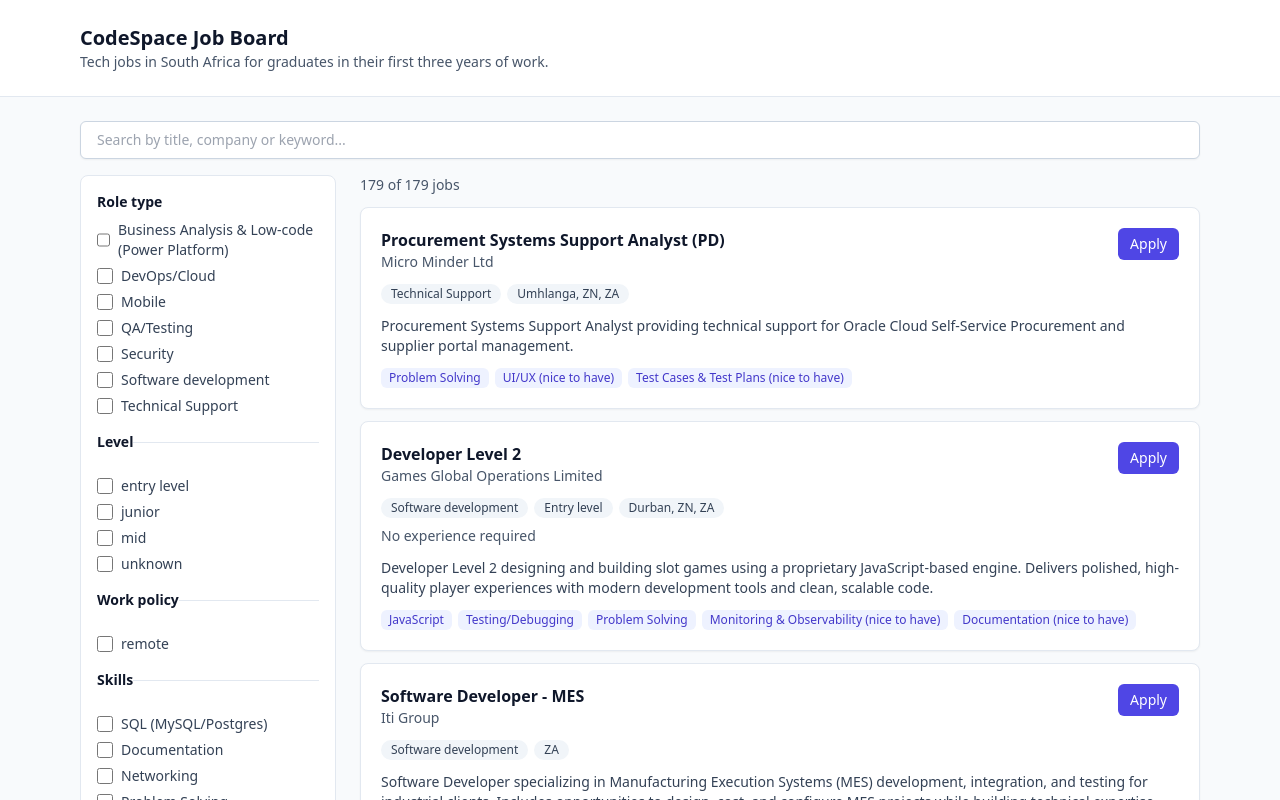
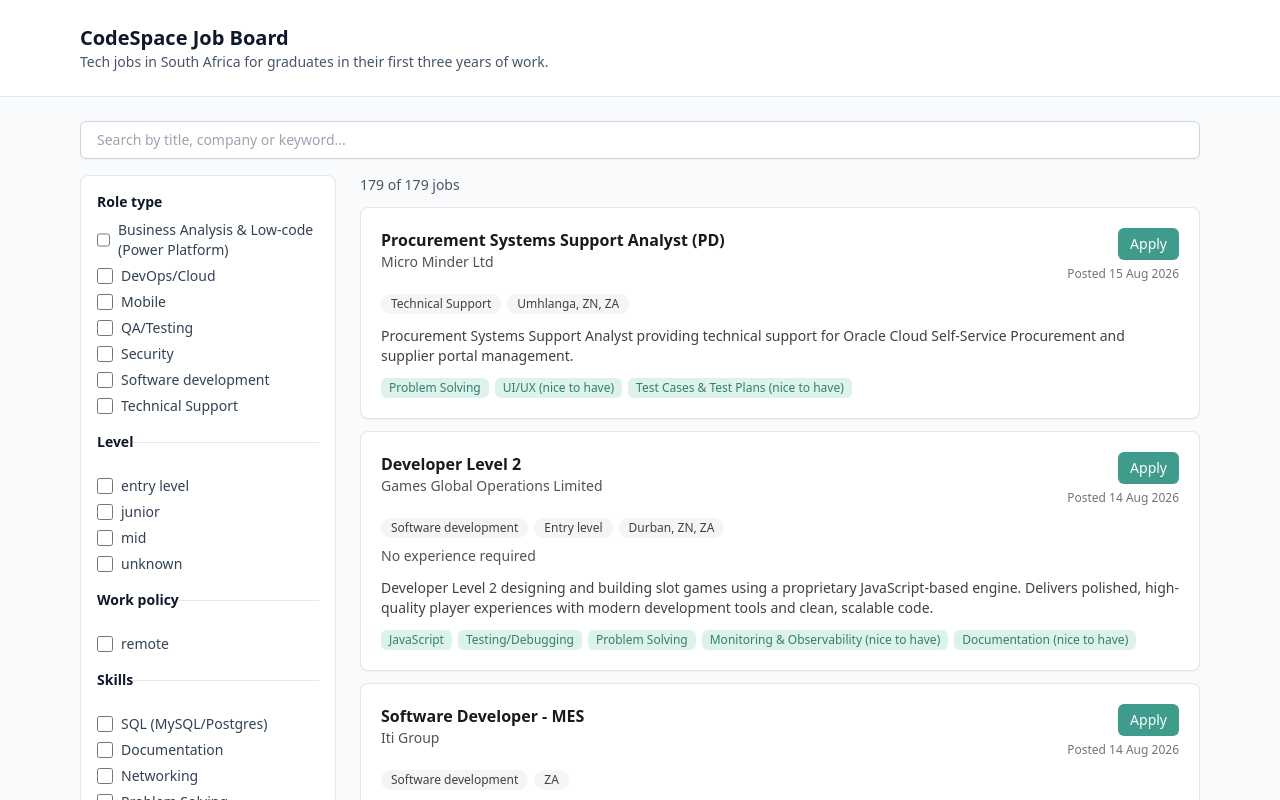
Before and after one commit to CodeSpace-Team/job_scraper, a React (Vite) app in the folder frontend/: page / in a window 1280 px wide. Shown: the top 800 px of the page. Built offline with nearby package versions, Linux system fonts and the light colour scheme; the HTML template or start-up script is replaced by a standard one.

Commit message:
feat: show job date on cards, restyle to CodeSpace palette

```diff
--- a/frontend/src/components/JobCard.jsx
+++ b/frontend/src/components/JobCard.jsx
@@ -1,9 +1,9 @@
 import { jobSkills, splitSkills } from '../lib/filters.js'
-import { formatLevel, formatSalary, formatYears } from '../lib/format.js'
+import { formatJobDate, formatLevel, formatSalary, formatYears } from '../lib/format.js'
 
 function Badge({ children }) {
   return (
-    <span className="inline-block rounded-full bg-slate-100 px-2.5 py-0.5 text-xs font-medium text-slate-700">
+    <span className="inline-block rounded-full bg-neutral-100 px-2.5 py-0.5 text-xs font-medium text-neutral-700">
       {children}
     </span>
   )
@@ -11,7 +11,7 @@
 
 function SkillChip({ children }) {
   return (
-    <span className="inline-block rounded-md bg-indigo-50 px-2 py-0.5 text-xs font-medium text-indigo-700">
+    <span className="inline-block rounded-md bg-codespace-mint px-2 py-0.5 text-xs font-medium text-codespace-tealDark">
       {children}
     </span>
   )
@@ -21,27 +21,31 @@
   const level = formatLevel(job.job_level)
   const years = formatYears(job.experience_years)
   const salary = formatSalary(job)
+  const jobDate = formatJobDate(job)
   const mustHave = splitSkills(job.must_have_skills)
   const niceToHave = splitSkills(job.nice_to_have_skills)
   const skillCount = jobSkills(job).length
 
   return (
-    <article className="rounded-lg border border-slate-200 bg-white p-5 shadow-sm transition hover:shadow-md">
+    <article className="rounded-lg border border-neutral-200 bg-white p-5 shadow-sm transition hover:shadow-md">
       <div className="flex items-start justify-between gap-3">
         <div>
-          <h2 className="text-base font-semibold text-slate-900">{job.title}</h2>
-          <p className="text-sm text-slate-600">{job.company}</p>
+          <h2 className="text-base font-semibold text-codespace-ink">{job.title}</h2>
+          <p className="text-sm text-neutral-600">{job.company}</p>
         </div>
+        <div className="flex shrink-0 flex-col items-end gap-1.5">
           {job.job_url && (
             <a
               href={job.job_url}
               target="_blank"
               rel="noopener noreferrer"
-            className="shrink-0 rounded-md bg-indigo-600 px-3 py-1.5 text-sm font-medium text-white hover:bg-indigo-500"
+              className="rounded-md bg-codespace-teal px-3 py-1.5 text-sm font-medium text-white hover:bg-codespace-tealDark"
             >
               Apply
             </a>
           )}
+          {jobDate && <span className="text-xs text-neutral-500">{jobDate}</span>}
+        </div>
       </div>
 
       <div className="mt-3 flex flex-wrap gap-1.5">
@@ -52,12 +56,12 @@
       </div>
 
       {(years || salary) && (
-        <p className="mt-2 text-sm text-slate-600">
+        <p className="mt-2 text-sm text-neutral-600">
           {[years, salary].filter(Boolean).join(' · ')}
         </p>
       )}
 
-      {job.blurb && <p className="mt-3 text-sm text-slate-700">{job.blurb}</p>}
+      {job.blurb && <p className="mt-3 text-sm text-neutral-700">{job.blurb}</p>}
 
       {skillCount > 0 && (
         <div className="mt-3 flex flex-wrap gap-1.5">
```
Lines whose indentation alone changed are shown as unchanged.
